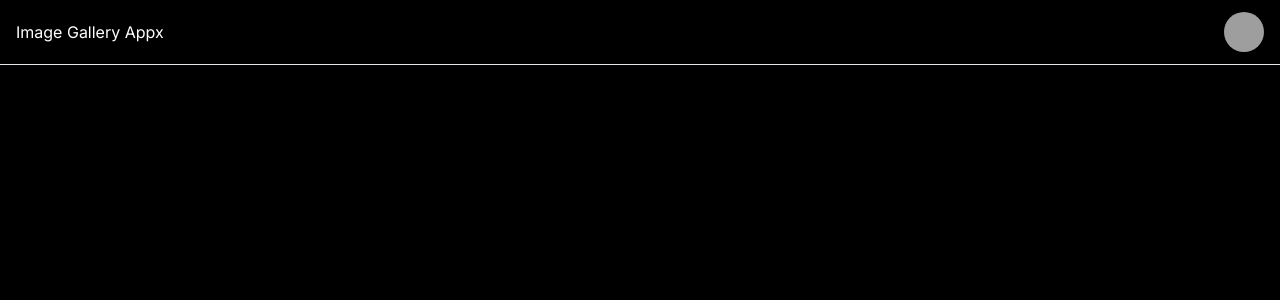
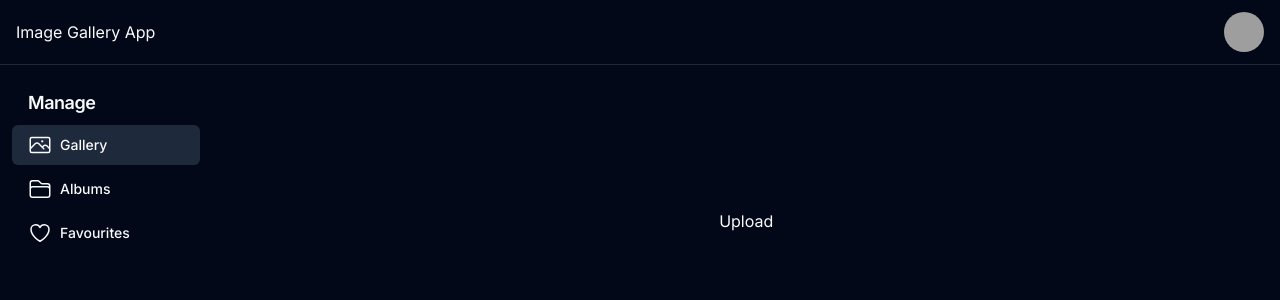
Before and after one commit to MuhammadJamshaidGhaffar/cloudinary-image-gallery-app, a Next.js app: page / in a window 1280 px wide. Shown: the top 300 px of the page. Built offline with nearby package versions, Linux system fonts and the light colour scheme; grey boxes are pictures that could not be loaded.

Commit message:
Created till 35 in video

```diff
--- /dev/null
+++ b/app/SideBar.tsx
@@ -0,0 +1,77 @@
+import { Button } from "@/components/ui/button";
+import { cn } from "@/lib/utils";
+import Link from "next/link";
+// import { ScrollArea } from "@/registry/new-york/ui/scroll-area"
+
+export function Sidebar() {
+  return (
+    <div className="pb-12 w-1/5">
+      <div className="space-y-4 py-4">
+        <div className="px-3 py-2">
+          <h2 className="mb-2 px-4 text-lg font-semibold tracking-tight">
+            Manage
+          </h2>
+          <div className="space-y-1">
+            <Button
+              variant="secondary"
+              className="w-full justify-start"
+              asChild
+            >
+              <Link href="/gallery">
+                <svg
+                  xmlns="http://www.w3.org/2000/svg"
+                  fill="none"
+                  viewBox="0 0 24 24"
+                  strokeWidth={1.5}
+                  stroke="currentColor"
+                  className="w-6 h-6 mr-2"
+                >
+                  <path
+                    strokeLinecap="round"
+                    strokeLinejoin="round"
+                    d="M2.25 15.75l5.159-5.159a2.25 2.25 0 013.182 0l5.159 5.159m-1.5-1.5l1.409-1.409a2.25 2.25 0 013.182 0l2.909 2.909m-18 3.75h16.5a1.5 1.5 0 001.5-1.5V6a1.5 1.5 0 00-1.5-1.5H3.75A1.5 1.5 0 002.25 6v12a1.5 1.5 0 001.5 1.5zm10.5-11.25h.008v.008h-.008V8.25zm.375 0a.375.375 0 11-.75 0 .375.375 0 01.75 0z"
+                  />
+                </svg>
+                Gallery
+              </Link>
+            </Button>
+            <Button variant="ghost" className="w-full justify-start">
+              <svg
+                xmlns="http://www.w3.org/2000/svg"
+                fill="none"
+                viewBox="0 0 24 24"
+                strokeWidth={1.5}
+                stroke="currentColor"
+                className="w-6 h-6 mr-2"
+              >
+                <path
+                  strokeLinecap="round"
+                  strokeLinejoin="round"
+                  d="M2.25 12.75V12A2.25 2.25 0 014.5 9.75h15A2.25 2.25 0 0121.75 12v.75m-8.69-6.44l-2.12-2.12a1.5 1.5 0 00-1.061-.44H4.5A2.25 2.25 0 002.25 6v12a2.25 2.25 0 002.25 2.25h15A2.25 2.25 0 0021.75 18V9a2.25 2.25 0 00-2.25-2.25h-5.379a1.5 1.5 0 01-1.06-.44z"
+                />
+              </svg>
+              Albums
+            </Button>
+            <Button variant="ghost" className="w-full justify-start">
+              <svg
+                xmlns="http://www.w3.org/2000/svg"
+                fill="none"
+                viewBox="0 0 24 24"
+                strokeWidth={1.5}
+                stroke="currentColor"
+                className="w-6 h-6 mr-2"
+              >
+                <path
+                  strokeLinecap="round"
+                  strokeLinejoin="round"
+                  d="M21 8.25c0-2.485-2.099-4.5-4.688-4.5-1.935 0-3.597 1.126-4.312 2.733-.715-1.607-2.377-2.733-4.313-2.733C5.1 3.75 3 5.765 3 8.25c0 7.22 9 12 9 12s9-4.78 9-12z"
+                />
+              </svg>
+              Favourites
+            </Button>
+          </div>
+        </div>
+      </div>
+    </div>
+  );
+}
--- /dev/null
+++ b/app/gallery/page.tsx
@@ -0,0 +1,34 @@
+"use client";
+import React from "react";
+import { CldUploadButton } from "next-cloudinary";
+import { Button } from "@/components/ui/button";
+
+export default function Gallery() {
+  return (
+    <section>
+      <div className="flex justify-between">
+        <h1 className="text-4xl font-bold">Gallery</h1>
+        <Button asChild>
+          <div className="flex gap-2">
+            <svg
+              xmlns="http://www.w3.org/2000/svg"
+              fill="none"
+              viewBox="0 0 24 24"
+              strokeWidth={1.5}
+              stroke="currentColor"
+              className="w-6 h-6"
+            >
+              <path
+                strokeLinecap="round"
+                strokeLinejoin="round"
+                d="M3 16.5v2.25A2.25 2.25 0 005.25 21h13.5A2.25 2.25 0 0021 18.75V16.5m-13.5-9L12 3m0 0l4.5 4.5M12 3v13.5"
+              />
+            </svg>
+
+            <CldUploadButton uploadPreset="xvkjgrct" />
+          </div>
+        </Button>
+      </div>
+    </section>
+  );
+}
--- a/app/layout.tsx
+++ b/app/layout.tsx
@@ -2,6 +2,8 @@
 import "./globals.css";
 import type { Metadata } from "next";
 import { Inter } from "next/font/google";
+import { Sidebar } from "./SideBar";
+import Link from "next/link";
 
 const inter = Inter({ subsets: ["latin"] });
 
@@ -16,12 +18,12 @@
   children: React.ReactNode;
 }) {
   return (
-    <html lang="en" className="">
-      <body className={`${inter.className} bg-black text-white`}>
+    <html lang="en" className="dark">
+      <body className={`${inter.className}`}>
         <div className="hidden flex-col md:flex">
           <div className="border-b">
             <div className="flex h-16 items-center px-4 container mx-auto">
-              Image Gallery Appx
+              <Link href="/">Image Gallery App</Link>
               <div className="ml-auto flex items-center space-x-4">
                 <Avatar>
                   <AvatarImage src="https://github.com/shadcn.png" />
@@ -31,7 +33,11 @@
             </div>
           </div>
         </div>
-        {children}
+        <div className="w-full flex">
+          <Sidebar />
+
+          <div className="w-full px-4 pt-12">{children}</div>
+        </div>
       </body>
     </html>
   );
--- a/app/page.tsx
+++ b/app/page.tsx
@@ -1,17 +1,9 @@
-"use client";
-import { CldImage } from "next-cloudinary";
 import Image from "next/image";
 
 export default function Home() {
   return (
     <main className="flex min-h-screen flex-col items-center justify-between p-24 ">
-      {/* <CldImage
-        width="960"
-        height="600"
-        src="sukmsinkia7m2g0bxl4g"
-        sizes="100vw"
-        alt="Description of my image"
-      /> */}
+      Upload
     </main>
   );
 }
--- /dev/null
+++ b/components/ui/button.tsx
@@ -0,0 +1,56 @@
+import * as React from "react"
+import { Slot } from "@radix-ui/react-slot"
+import { cva, type VariantProps } from "class-variance-authority"
+
+import { cn } from "@/lib/utils"
+
+const buttonVariants = cva(
+  "inline-flex items-center justify-center rounded-md text-sm font-medium ring-offset-background transition-colors focus-visible:outline-none focus-visible:ring-2 focus-visible:ring-ring focus-visible:ring-offset-2 disabled:pointer-events-none disabled:opacity-50",
+  {
+    variants: {
+      variant: {
+        default: "bg-primary text-primary-foreground hover:bg-primary/90",
+        destructive:
+          "bg-destructive text-destructive-foreground hover:bg-destructive/90",
+        outline:
+          "border border-input bg-background hover:bg-accent hover:text-accent-foreground",
+        secondary:
+          "bg-secondary text-secondary-foreground hover:bg-secondary/80",
+        ghost: "hover:bg-accent hover:text-accent-foreground",
+        link: "text-primary underline-offset-4 hover:underline",
+      },
+      size: {
+        default: "h-10 px-4 py-2",
+        sm: "h-9 rounded-md px-3",
+        lg: "h-11 rounded-md px-8",
+        icon: "h-10 w-10",
+      },
+    },
+    defaultVariants: {
+      variant: "default",
+      size: "default",
+    },
+  }
+)
+
+export interface ButtonProps
+  extends React.ButtonHTMLAttributes<HTMLButtonElement>,
+    VariantProps<typeof buttonVariants> {
+  asChild?: boolean
+}
+
+const Button = React.forwardRef<HTMLButtonElement, ButtonProps>(
+  ({ className, variant, size, asChild = false, ...props }, ref) => {
+    const Comp = asChild ? Slot : "button"
+    return (
+      <Comp
+        className={cn(buttonVariants({ variant, size, className }))}
+        ref={ref}
+        {...props}
+      />
+    )
+  }
+)
+Button.displayName = "Button"
+
+export { Button, buttonVariants }
--- a/package.json
+++ b/package.json
@@ -10,6 +10,7 @@
   },
   "dependencies": {
     "@radix-ui/react-avatar": "^1.0.3",
+    "@radix-ui/react-slot": "^1.0.2",
     "@types/node": "20.6.0",
     "@types/react": "18.2.21",
     "@types/react-dom": "18.2.7",
```
Also changed, not shown: 1 other file (tests, documents, lock files or other folders).
